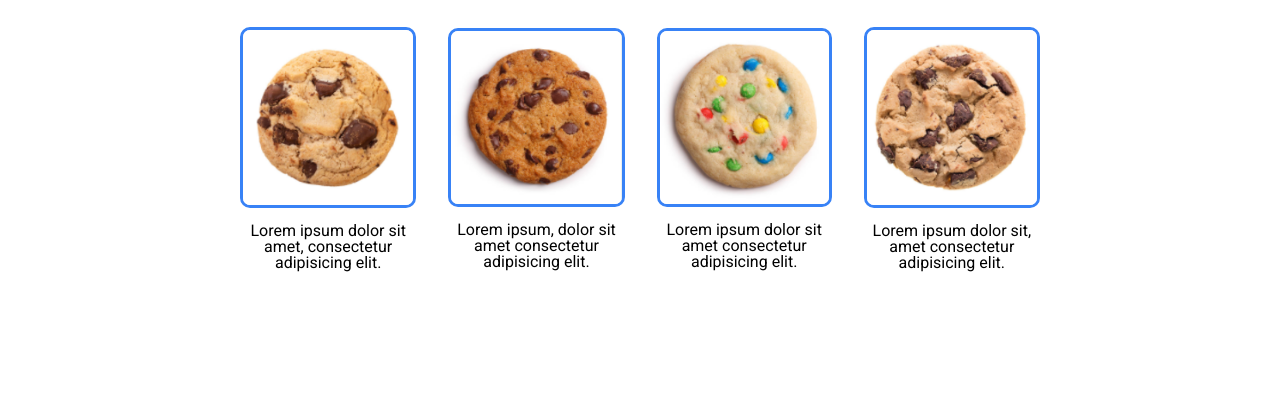
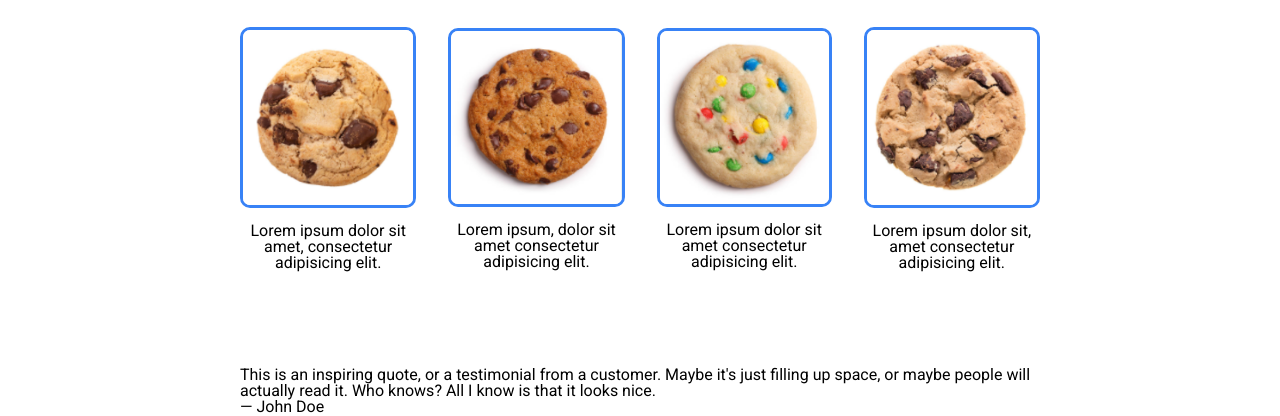
Before and after one commit to AV2001/good-cookies, a plain HTML site: page index.html in a window 1280 px wide. Shown: the part 628-1044 px from the top of the page. Before the commit the page ends 995 px from the top, so only its background shows below. Drawn offline with Linux system fonts and the light colour scheme.

Commit message:
Add content for testimonial section

```diff
--- a/index.html
+++ b/index.html
@@ -6,7 +6,7 @@
     <meta name="viewport" content="width=device-width, initial-scale=1.0" />
     <title>Landing Page</title>
     <link
-      href="https://fonts.googleapis.com/css2?family=Roboto:wght@400;500;700&display=swap"
+      href="https://fonts.googleapis.com/css2?family=Roboto:wght@300;400;500;700&display=swap"
       rel="stylesheet"
     />
     <link rel="stylesheet" href="./style.css" />
@@ -97,6 +97,20 @@
           </div>
         </div>
       </section>
+
+      <!-- TESTIMONIAL SECTION -->
+      <section class="testimonial-section">
+        <div class="small-container">
+          <blockquote>
+            <p class="testimonial-text">
+              This is an inspiring quote, or a testimonial from a customer.
+              Maybe it's just filling up space, or maybe people will actually
+              read it. Who knows? All I know is that it looks nice.
+            </p>
+            <p class="testimonial-person-name">&mdash; John Doe</p>
+          </blockquote>
+        </div>
+      </section>
     </main>
   </body>
 </html>
```
